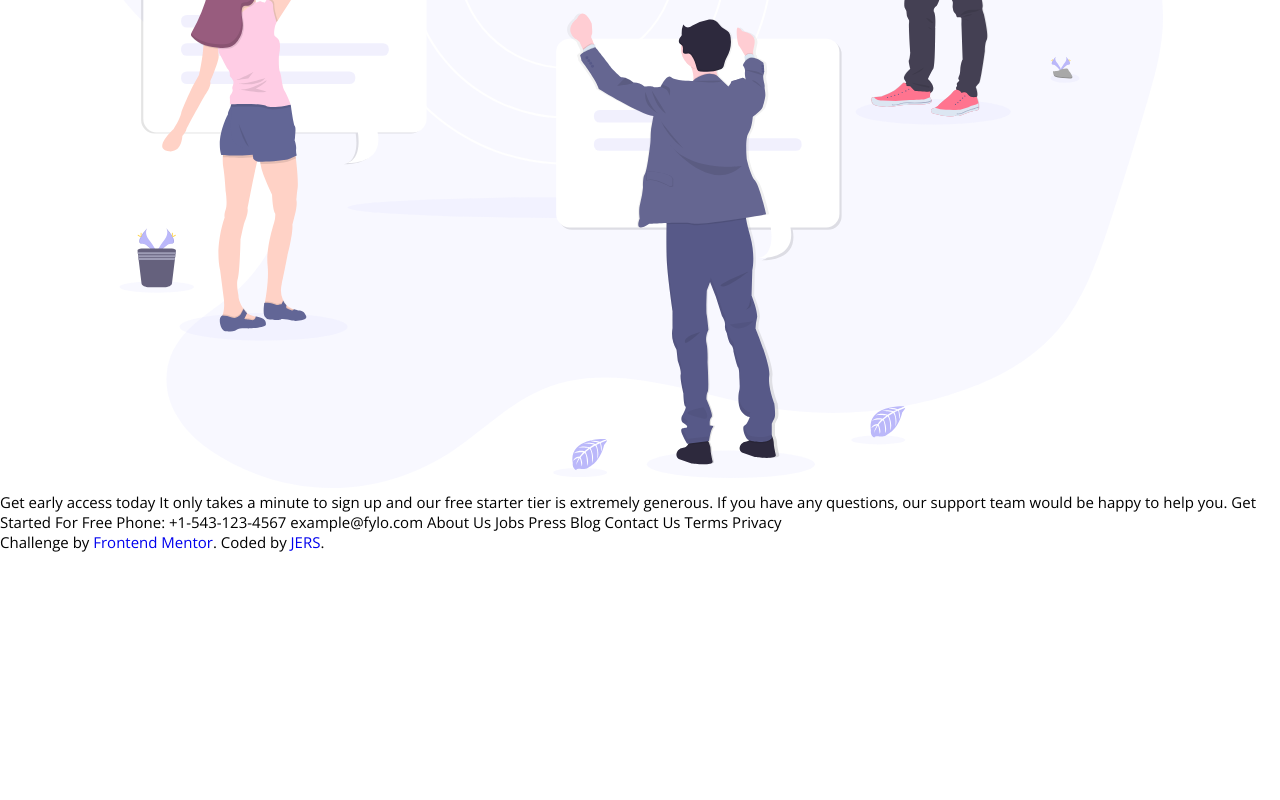
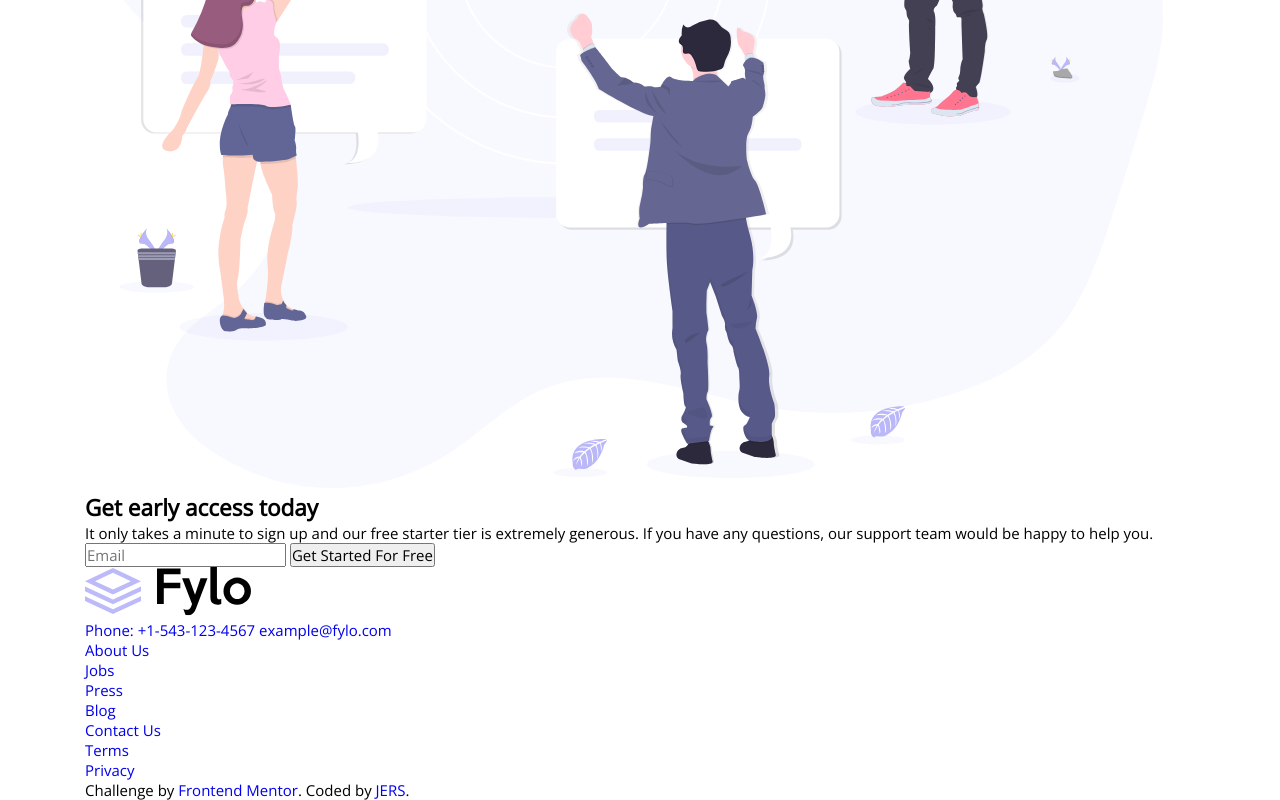
Before and after one commit to JorgeRamosS/fyloFEM, a plain HTML site: page index.html in a window 1280 px wide. Shown: the part 1619-2419 px from the top of the page. Before the commit the page ends 2171 px from the top, so only its background shows below. Drawn offline with nearby package versions, Linux system fonts and the light colour scheme.

Commit message:
access y footer

```diff
--- a/index.html
+++ b/index.html
@@ -37,7 +37,7 @@
     <main>
       <section class="home">
         <div class="container">
-          <div class="home__columnas">
+          <div class="columnas">
             <div class="home__left">
               <h1 class="home__title">
                 All your files in one secure location, accessible anywhere.
@@ -68,7 +68,7 @@
       </section>
       <section class="productive">
         <div class="container">
-          <div class="productive__columnas">
+          <div class="columnas">
             <div class="productive__left">
               <h2 class="productive__title">
                 Stay productive, wherever you are
@@ -109,21 +109,96 @@
           </div>
         </div>
       </section>
-      <section class="access"></section>
+      <section class="access">
+        <div class="container">
+          <div class="columnas">
+            <div class="access__left">
+              <h2 class="access__title">Get early access today</h2>
+              <p class="access__description">
+                It only takes a minute to sign up and our free starter tier is
+                extremely generous. If you have any questions, our support team
+                would be happy to help you.
+              </p>
+            </div>
+            <div class="access__right">
+              <form action="" class="access__form">
+                <input
+                  type="email"
+                  class="access__form-input"
+                  placeholder="Email"
+                />
+                <button type="submit">Get Started For Free</button>
+              </form>
+            </div>
+          </div>
+        </div>
+      </section>
     </main>
-    Get early access today It only takes a minute to sign up and our free
-    starter tier is extremely generous. If you have any questions, our support
-    team would be happy to help you. Get Started For Free Phone: +1-543-123-4567
-    example@fylo.com About Us Jobs Press Blog Contact Us Terms Privacy
 
     <footer class="footer">
-      <div class="footer__info">
-        <p class="attribution">
-          Challenge by
-          <a href="https://www.frontendmentor.io?ref=challenge" target="_blank"
-            >Frontend Mentor</a
-          >. Coded by <a href="https://github.com/JorgeRamosS/fyloFEM">JERS</a>.
-        </p>
+      <div class="container">
+        <div class="filas">
+          <img src="images/logo.svg" alt="" class="footer__logo" />
+          <div class="footer__grid">
+            <div class="footer__a">
+              <a href="#">Phone: +1-543-123-4567</a>
+              <a href="#">example@fylo.com</a>
+            </div>
+            <div class="footer__b">
+              <ul class="footer__b-list">
+                <li class="footer__b-links">
+                  <a href="#" class="footer__b-link">About Us</a>
+                </li>
+                <li class="footer__b-links">
+                  <a href="#" class="footer__b-link">Jobs</a>
+                </li>
+                <li class="footer__b-links">
+                  <a href="#" class="footer__b-link">Press</a>
+                </li>
+                <li class="footer__b-links">
+                  <a href="#" class="footer__b-link">Blog</a>
+                </li>
+              </ul>
+            </div>
+            <div class="footer__c">
+              <ul class="footer__c-list">
+                <li class="footer__c-links">
+                  <a href="#" class="footer__c-link">Contact Us</a>
+                </li>
+                <li class="footer__c-links">
+                  <a href="#" class="footer__c-link">Terms</a>
+                </li>
+                <li class="footer__c-links">
+                  <a href="#" class="footer__c-link">Privacy</a>
+                </li>
+              </ul>
+            </div>
+            <div class="footer__d">
+              <ul class="footer__d-list">
+                <li class="footer__d-links">
+                  <a href="#" class="footer__d-link"></a>
+                </li>
+                <li class="footer__d-links">
+                  <a href="#" class="footer__d-link"></a>
+                </li>
+                <li class="footer__d-links">
+                  <a href="#" class="footer__d-link"></a>
+                </li>
+              </ul>
+            </div>
+          </div>
+          <div class="footer__info">
+            <p class="attribution">
+              Challenge by
+              <a
+                href="https://www.frontendmentor.io?ref=challenge"
+                target="_blank"
+                >Frontend Mentor</a
+              >. Coded by
+              <a href="https://github.com/JorgeRamosS/fyloFEM">JERS</a>.
+            </p>
+          </div>
+        </div>
       </div>
     </footer>
     <script src="assets/js/main.js"></script>
```
